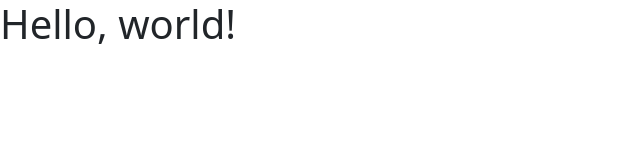
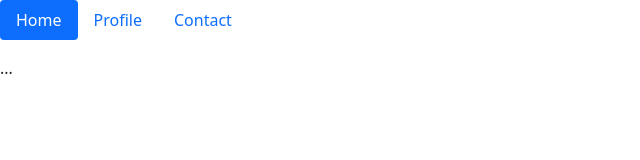
Before and after one commit to VRvarasda/portfolio, a plain HTML site: page index.html in a window 1280 px wide. Shown: the whole page, without its empty margins (0-640 px from the left). Drawn offline with nearby package versions, Linux system fonts and the light colour scheme.

Commit message:
update success

```diff
--- a/index.html
+++ b/index.html
@@ -11,7 +11,22 @@
     <title>Hello, world!</title>
   </head>
   <body>
-    <h1>Hello, world!</h1>
+    <ul class="nav nav-pills mb-3" id="pills-tab" role="tablist">
+        <li class="nav-item" role="presentation">
+          <button class="nav-link active" id="pills-home-tab" data-bs-toggle="pill" data-bs-target="#pills-home" type="button" role="tab" aria-controls="pills-home" aria-selected="true">Home</button>
+        </li>
+        <li class="nav-item" role="presentation">
+          <button class="nav-link" id="pills-profile-tab" data-bs-toggle="pill" data-bs-target="#pills-profile" type="button" role="tab" aria-controls="pills-profile" aria-selected="false">Profile</button>
+        </li>
+        <li class="nav-item" role="presentation">
+          <button class="nav-link" id="pills-contact-tab" data-bs-toggle="pill" data-bs-target="#pills-contact" type="button" role="tab" aria-controls="pills-contact" aria-selected="false">Contact</button>
+        </li>
+      </ul>
+      <div class="tab-content" id="pills-tabContent">
+        <div class="tab-pane fade show active" id="pills-home" role="tabpanel" aria-labelledby="pills-home-tab">...</div>
+        <div class="tab-pane fade" id="pills-profile" role="tabpanel" aria-labelledby="pills-profile-tab">...</div>
+        <div class="tab-pane fade" id="pills-contact" role="tabpanel" aria-labelledby="pills-contact-tab">...</div>
+      </div>
 
     <!-- Optional JavaScript; choose one of the two! -->
 
```
